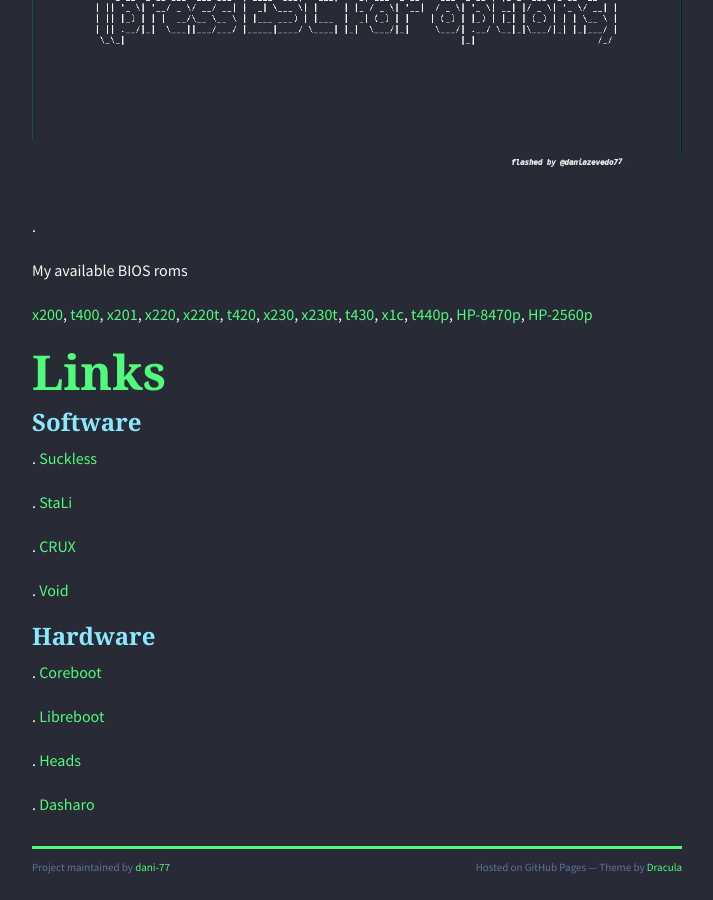
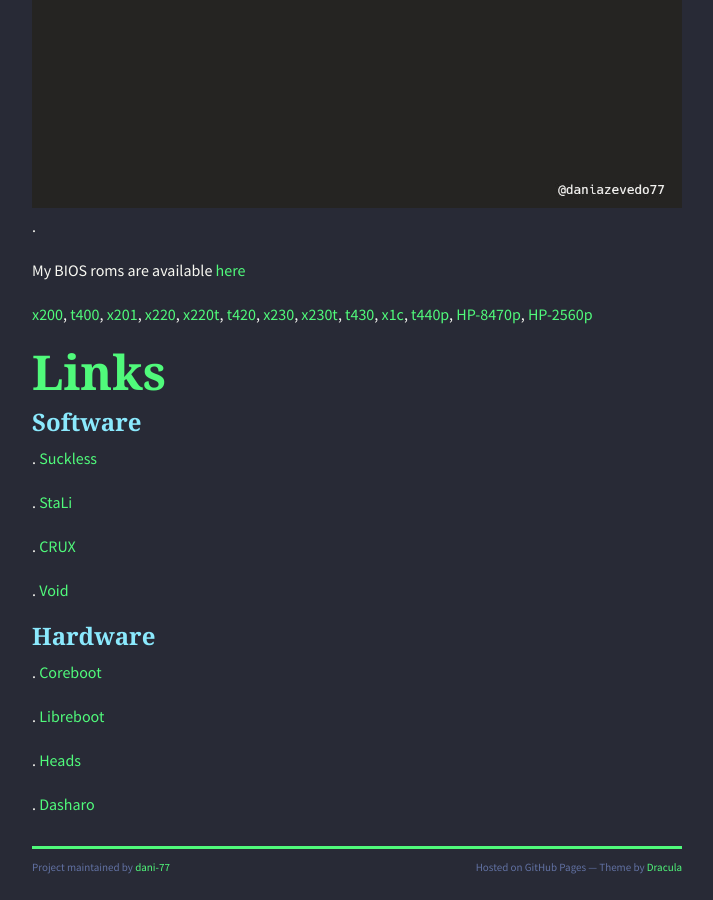
Before and after one commit to dani-77/dani-77.github.io, a Jekyll site: the page built from index.md, in a window 1280 px wide and 900 px high, scrolled down 1185 px. Shown: the whole window, without its empty margins (283-996 px from the left). Built offline with Jekyll 4.4.1, drawn with Linux system fonts in a browser that asks for light colours; nearby versions of some CDN libraries.

Commit message:
coreboot

```diff
--- a/index.md
+++ b/index.md
@@ -32,9 +32,9 @@ Hello,
 
 this will be my new coreboot bootsplash.
 
-![bootsplash](/img/backI.png).
+![bootsplash](/img/backI.jpg).
 
-My available BIOS roms
+My BIOS roms are available [here](https://github.com/dani-77/d77coreboot)
 
  [x200](https://github.com/dani-77/x200), [t400](https://github.com/dani-77/t400), [x201](https://github.com/dani-77/x201), [x220](https://github.com/dani-77/x220), [x220t](https://github.com/dani-77/x220t), [t420](https://github.com/dani-77/t420), [x230](https://github.com/dani-77/x230), [x230t](https://github.com/dani-77/x230t), [t430](https://github.com/dani-77/t430), [x1c](https://github.com/dani-77/x1-carbon-gen-1), [t440p](https://github.com/dani-77/t440p), [HP-8470p](https://github.com/dani-77/HP-8470p-Coreboot), [HP-2560p](https://github.com/dani-77/HP-2560p-Coreboot)
 
```
Also changed, not shown: img/backI.jpg (added), img/backI.png (deleted).
